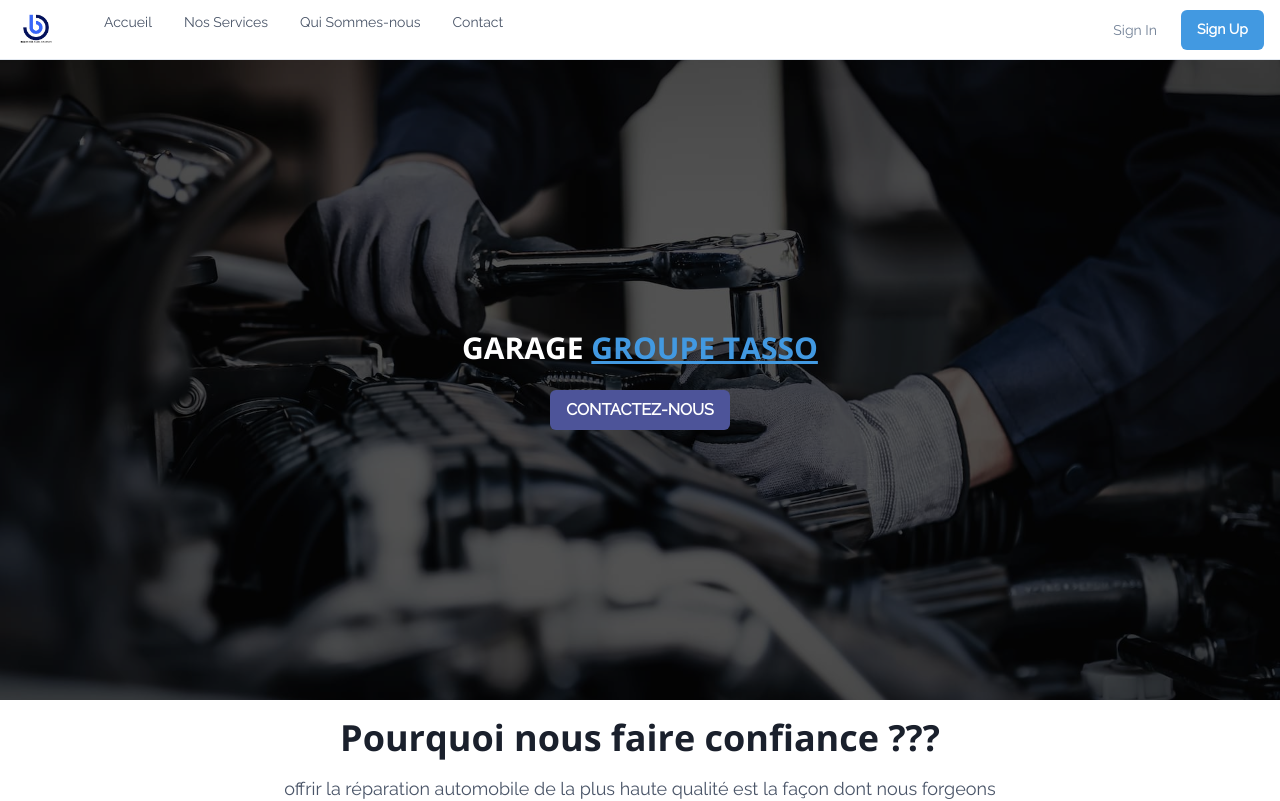
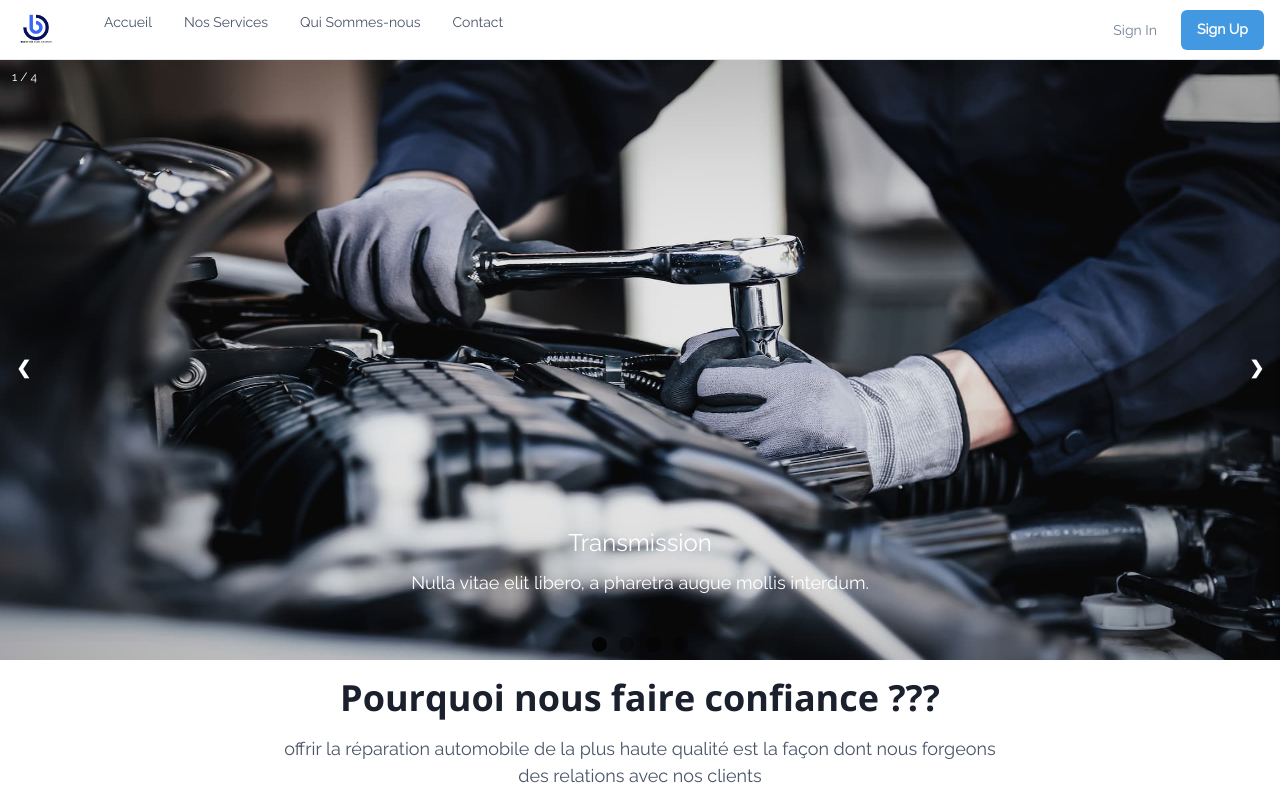
Before and after one commit to amostinanfon/garage, a Next.js app: page / in a window 1280 px wide. Shown: the top 801 px of the page. Built offline with nearby package versions, Linux system fonts and the light colour scheme; a web font is replaced by a local one.

Commit message:
committing Login component

```diff
--- a/components/Hero.jsx
+++ b/components/Hero.jsx
@@ -1,62 +1,196 @@
 import {
+  Box,
+  Flex,
+  Text,
+  IconButton,
+  Button,
   chakra,
-  Box,
+  Stack,
+  Collapse,
+  HStack,
+  Icon,
+  Link,
+  Image,
+  Popover,
+  PopoverTrigger,
+  PopoverContent,
+  SimpleGrid,
   useColorModeValue,
-  Flex,
-  IconButton,
-  Heading,
-  Button,
-  Stack,
+  useBreakpointValue,
+  useDisclosure,
 } from '@chakra-ui/react';
+import {
+  HamburgerIcon,
+  CloseIcon,
+  ChevronDownIcon,
+  ChevronRightIcon,
+} from '@chakra-ui/icons';
 
-import { AiOutlineMenu } from "react-icons/ai";
+import { useState, useEffect } from 'react';
+
+const Hero = () => {
+  const arrowStyles = {
+    cursor: "pointer",
+    pos: "absolute",
+    top: "50%",
+    w: "auto",
+    mt: "-22px",
+    p: "16px",
+    color: "white",
+    fontWeight: "bold",
+    fontSize: "18px",
+    transition: "0.6s ease",
+    borderRadius: "0 3px 3px 0",
+    userSelect: "none",
+    _hover: {
+      opacity: 0.8,
+      bg: "black",
+    },
+  };
+  const slides = [
+    {
+      img: '/img/photo12.jpg',
+      label: "Transmission",
+      description: "Nulla vitae elit libero, a pharetra augue mollis interdum.",
+    },
+    {
+      img: '/img/photo1.jpg',
+      label: "Computer Diagnostic",
+      description: "Lorem ipsum dolor sit amet, consectetur adipiscing elit.",
+    },
+    {
+      img: '/img/photo3.jpg',
+      label: "A/C repair",
+      description:
+        "Praesent commodo cursus magna, vel scelerisque nisl consectetur.",
+    },
+    {
+      img: '/img/photo4.jpg',
+      label: "All Cars Make",
+      description: "Nulla vitae elit libero, a pharetra augue mollis interdum.",
+    },
+  ];
+  // const [currentSlide, setCurrentSlide] = useState(0);
+  // const slidesCount = slides.length;
+
+  const prevSlide = () => {
+    setCurrentSlide((s) => (s === 0 ? slidesCount - 1 : s - 1));
+  };
+
+  const nextSlide = () => {
+    setCurrentSlide((s) => (s === slidesCount - 1 ? 0 : s + 1));
+  };
+
+  const setSlide = (slide) => {
+    setCurrentSlide(slide);
+  };
 
 
-const Hero = () => {
-  const bg = useColorModeValue("white", "gray.800");
+
+  const [currentSlide, setCurrentSlide] = useState(0);
+  const slidesCount = slides.length;
+  const carouselStyle = {
+    transition: "all 1s",
+    ml: `-${currentSlide * 100}%`,
+  };
+  const SLIDES_INTERVAL_TIME = 7000;
+  const ANIMATION_DIRECTION = "right";
+  useEffect(() => {
+    const prevSlide = () => {
+      setCurrentSlide((s) => (s === 0 ? slidesCount - 1 : s - 1));
+    };
+
+    const nextSlide = () => {
+      setCurrentSlide((s) => (s === slidesCount - 1 ? 0 : s + 1));
+    };
+
+    const automatedSlide = setInterval(() => {
+      ANIMATION_DIRECTION.toLowerCase() === "left" ? prevSlide() : nextSlide();
+    }, SLIDES_INTERVAL_TIME);
+    return () => clearInterval(automatedSlide);
+  }, [slidesCount]);
   return (
-    <chakra.header>
-      <Box
-        w="full"
-        h="container.sm"
-        backgroundImage="/img/photo12.jpg"
-        bgPos="center"
-        bgSize="cover"
-      >
-        <Flex
-          align="center"
-          pos="relative"
-          justify="center"
-          boxSize="full"
-          bg="blackAlpha.700"
-        >
-          <Stack textAlign="center" alignItems="center" spacing={6}>
-            <Heading
-              fontSize={["2xl", , "3xl"]}
-              fontWeight="semibold"
-              color="white"
-              textTransform="uppercase"
-            >
-              GARAGE{" "}
-              <chakra.span color="blue.400" textDecor="underline">
-                GROUPE TASSO
-              </chakra.span>
-            </Heading>
-            <Button
-              colorScheme="brand"
-              textTransform="uppercase"
-              w="fit-content"
-            >
-              COntactez-nous
-            </Button>
-          </Stack>
+  <Box>
+      <Flex
+      w="full"
+      _dark={{
+        bg: "#3e3e3e",
+      }}
+      alignItems="center"
+      justifyContent="center"
+    >
+      <Flex w="full" pos="relative" overflow="hidden">
+        <Flex h={['100px','350px','500px',"600px"]} w="full" {...carouselStyle}>
+          {slides.map((slide, sid) => (
+            <Box key={`slide-${sid}`} boxSize="full" shadow="md" flex="none">
+              <Text
+                color="white"
+                fontSize="xs"
+                p="8px 12px"
+                pos="absolute"
+                top="0"
+              >
+                {sid + 1} / {slidesCount}
+              </Text>
+              <Image
+                src={slide.img}
+                alt="carousel image"
+                boxSize="full"
+                backgroundSize="cover"
+                bgGradient='linear(to-l, "#0000","#0000" )'
+              />
+              <Stack
+                p="8px 12px"
+                pos="absolute"
+                bottom="24px"
+                textAlign="center"
+                w="full"
+                mb="8"
+                color="white"
+              >
+                <Text fontSize="2xl">{slide.label}</Text>
+                <Text fontSize="lg">{slide.description}</Text>
+              </Stack>
+            </Box>
+          ))}
         </Flex>
-      </Box>
-    </chakra.header>
+        <Text {...arrowStyles} left="0" onClick={prevSlide}>
+          &#10094;
+        </Text>
+        <Text {...arrowStyles} right="0" onClick={nextSlide}>
+          &#10095;
+        </Text>
+        <HStack justify="center" pos="absolute" bottom="8px" w="full">
+          {Array.from({
+            length: slidesCount,
+          }).map((_, slide) => (
+            <Box
+              key={`dots-${slide}`}
+              cursor="pointer"
+              boxSize={["7px", null, "15px"]}
+              m="0 2px"
+              bg={currentSlide === slide ? "blackAlpha.800" : "blackAlpha.500"}
+              rounded="50%"
+              display="inline-block"
+              transition="background-color 0.6s ease"
+              _hover={{
+                bg: "blackAlpha.800",
+              }}
+              onClick={() => setSlide(slide)}
+            ></Box>
+          ))}
+        </HStack>
+      </Flex>
+    </Flex>
+
+
+
+</Box>
   );
 };
 
 
 
 
-export default Hero ;
+
+export default Hero;
--- a/pages/login.jsx
+++ b/pages/login.jsx
@@ -47,7 +47,7 @@ const Login = () => {
             </VStack>
             <VStack w="100%">
               <Stack direction="row" justify="space-between" w="100%">
-                <Checkbox colorScheme="green" size="md">
+                <Checkbox colorScheme="blue" size="md">
                   Se souvenir de moi
                 </Checkbox>
                 <Link fontSize={{ base: 'md', sm: 'md' }}>Mot de passe oublié?</Link>
```
